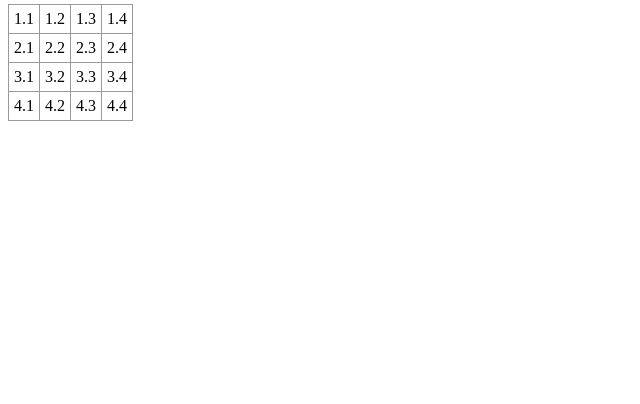
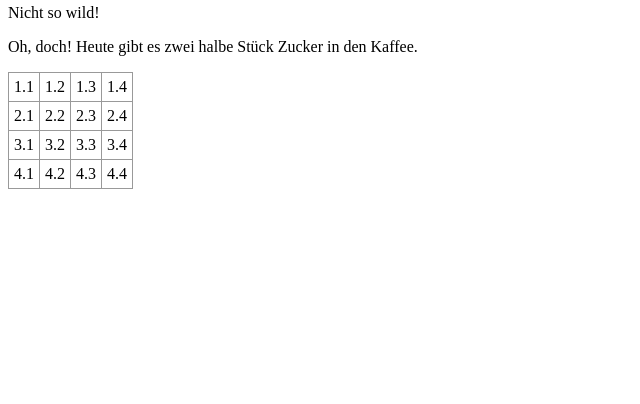
Before and after one commit to ep-mhoellein/learn_git, a plain HTML site: page index.html in a window 1280 px wide. Shown: the part 396-800 px from the top of the page, without its empty margins (0-640 px from the left). Drawn offline with Linux system fonts and the light colour scheme.

Commit message:
Change HTML content.

```diff
--- a/index.html
+++ b/index.html
@@ -10,6 +10,10 @@
     <h1>Header 1</h1>
 
     <p><img src="http://www.epages.com/wAssets-epages/img/ly/logo_164px.png" alt="epages"></p>
+
+    <p>Nicht so wild!</p>
+
+    <p>Oh, doch! Heute gibt es zwei halbe Stück Zucker in den Kaffee.</p>
 
     <table class="tab">
         <tr>
```
